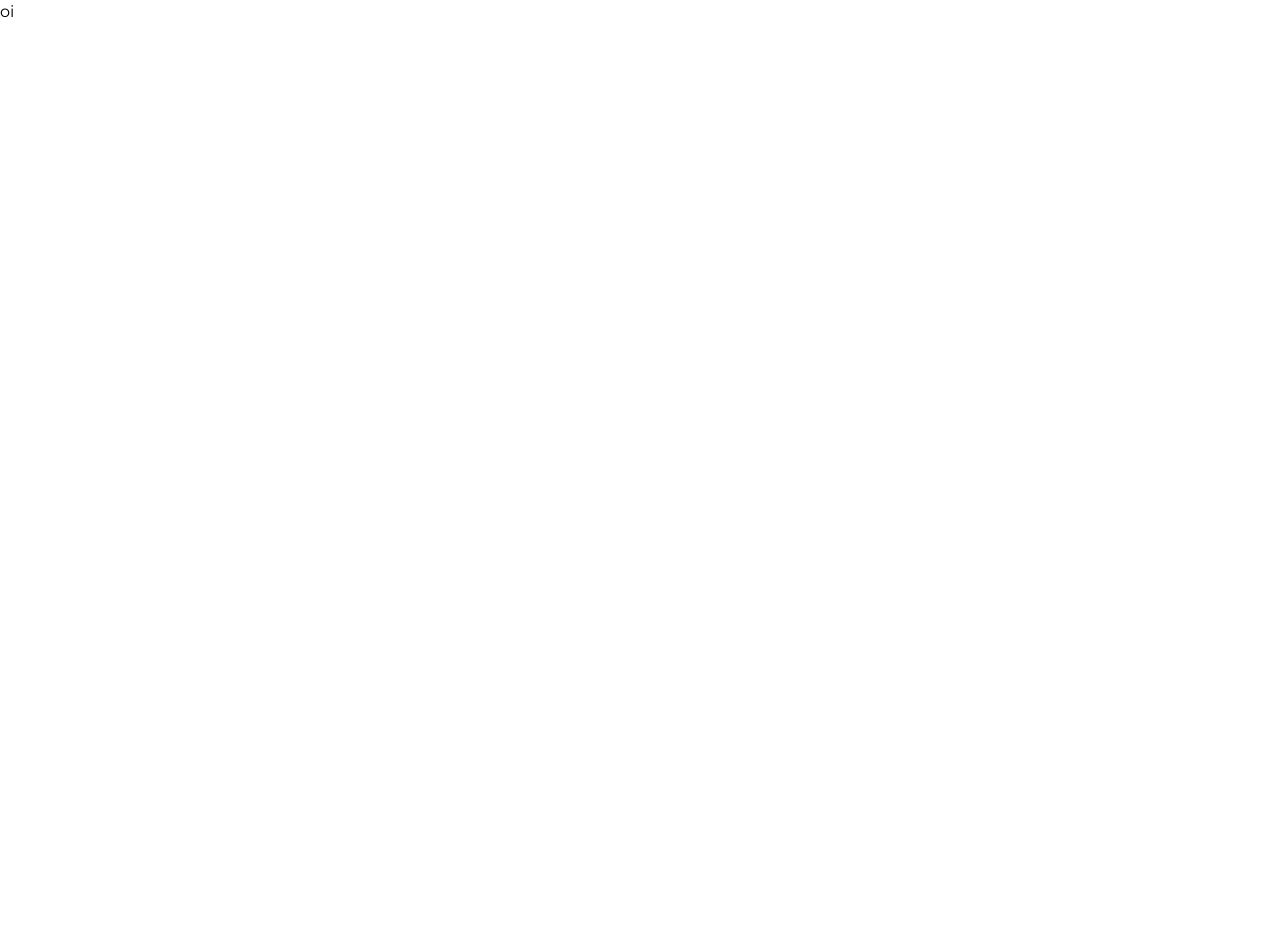
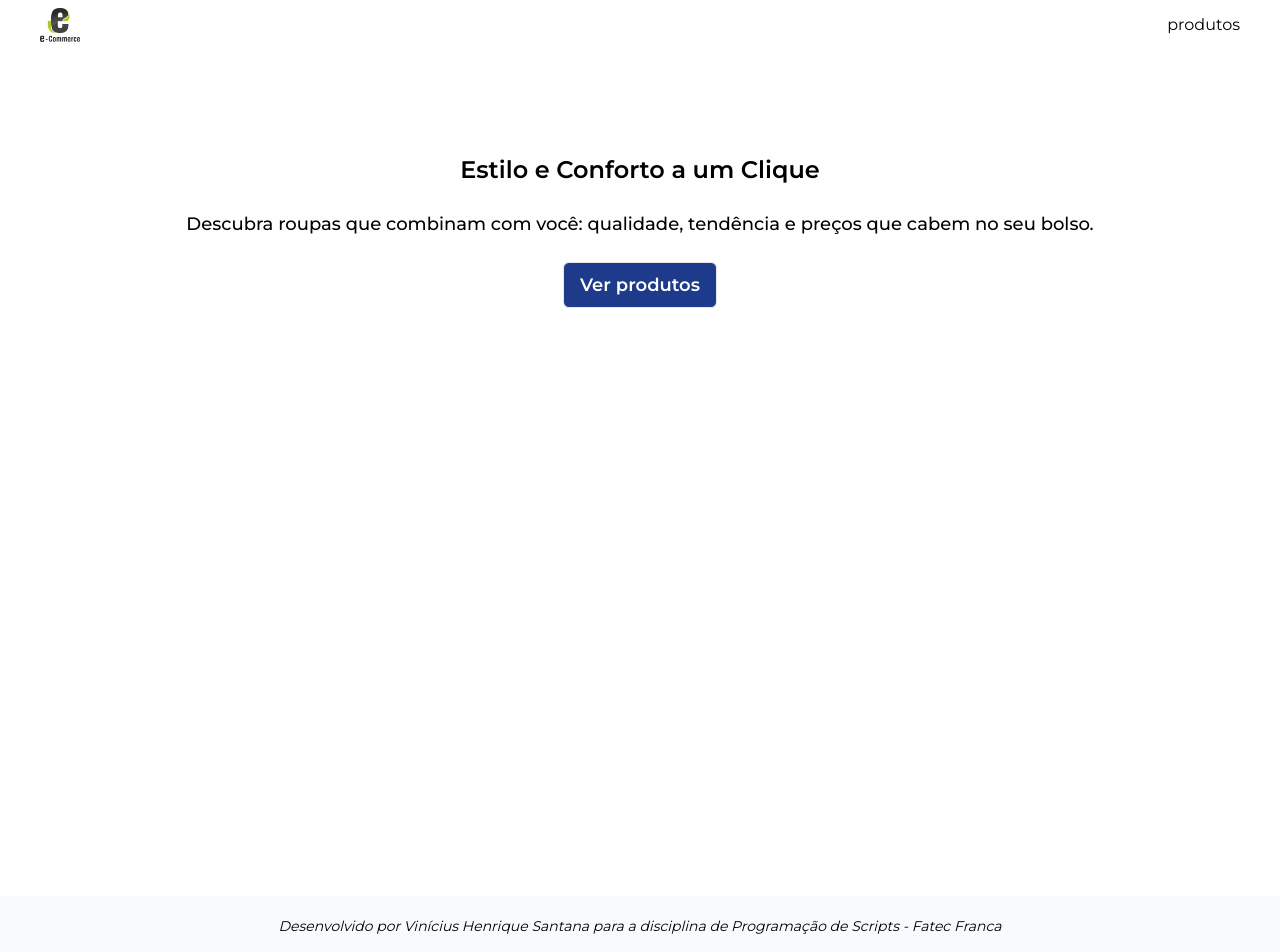
Before and after one commit to ViniciusSTN/gerenciador-ecomerce, a Next.js app: page / in a window 1280 px wide. Shown: the top 952 px of the page. Before the commit the page ends 800 px from the top, so only its background shows below. Built offline with nearby package versions, Linux system fonts and the light colour scheme.

Commit message:
feat: add home

```diff
--- a/src/app/layout.tsx
+++ b/src/app/layout.tsx
@@ -4,6 +4,8 @@ import RecoilContextProvider from '@/lib/recoilContextProvider'
 import { ToastContainer } from 'react-toastify'
 import './globals.css'
 import 'react-toastify/ReactToastify.min.css'
+import { Header } from '@/components/Header'
+import { Footer } from '@/components/Footer'
 
 const montserrat = Montserrat({ subsets: ['latin'] })
 
@@ -27,7 +29,9 @@ export default function RootLayout({
       <body className={montserrat.className}>
         <RecoilContextProvider>
           <ToastContainer />
+          <Header />
           {children}
+          <Footer />
         </RecoilContextProvider>
       </body>
     </html>
--- a/src/app/page.tsx
+++ b/src/app/page.tsx
@@ -1,7 +1,23 @@
+import Link from 'next/link'
+
 export default function Home() {
   return (
-    <>
-      <main>oi</main>
-    </>
+    <main className="max-w-1440px mx-auto mt-24 min-h-screen-header px-4 py-2 md:px-8 lg:px-10">
+      <div className="flex flex-col items-center justify-start gap-6 text-center">
+        <h1 className="text-2xl font-semibold">
+          Estilo e Conforto a um Clique
+        </h1>
+        <p className="text-lg font-medium">
+          Descubra roupas que combinam com você: qualidade, tendência e preços
+          que cabem no seu bolso.
+        </p>
+        <Link
+          href="/produtos"
+          className="rounded-md border bg-blue-900 px-4 py-2 text-lg font-semibold text-white active:border active:border-blue-950 active:outline active:outline-1"
+        >
+          Ver produtos
+        </Link>
+      </div>
+    </main>
   )
 }
--- /dev/null
+++ b/src/components/Footer.tsx
@@ -0,0 +1,10 @@
+export const Footer = () => {
+  return (
+    <footer className="flex items-center justify-center bg-slate-50 px-4 py-5 md:px-8 lg:px-10">
+      <p className="max-w-1440px text-center text-sm italic">
+        Desenvolvido por Vinícius Henrique Santana para a disciplina de
+        Programação de Scripts - Fatec Franca
+      </p>
+    </footer>
+  )
+}
--- /dev/null
+++ b/src/components/Header.tsx
@@ -0,0 +1,23 @@
+import Image from 'next/image'
+import Link from 'next/link'
+
+export const Header = () => {
+  return (
+    <header className="max-w-1440px relative left-1/2 flex -translate-x-1/2 items-center justify-between px-4 py-2 md:px-8 lg:px-10">
+      <Link href="/">
+        <Image
+          src="/e-commerce-logo-B0AE7EE720-seeklogo.com.png"
+          alt="logo"
+          height={40}
+          width={40}
+        />
+      </Link>
+
+      <nav className="flex">
+        <Link href="/produtos" className="hover:text-blue-500">
+          produtos
+        </Link>
+      </nav>
+    </header>
+  )
+}
--- a/tailwind.config.js
+++ b/tailwind.config.js
@@ -16,9 +16,12 @@ module.exports = {
     //   Poppins: ['Poppins', 'sans-serif'],
     // },
     extend: {
-      // colors: {},
+      colors: {
+        red: '#FF0000',
+      },
       spacing: {
-        'screen-header': 'calc(100vh - 62px)',
+        'screen-header': 'calc(100vh - 50px)',
+        '1440px': '90rem',
       },
       screens: {
         '1.5xl': '1440px',
```
Also changed, not shown: public/e-commerce-logo-B0AE7EE720-seeklogo.com.png (added).
